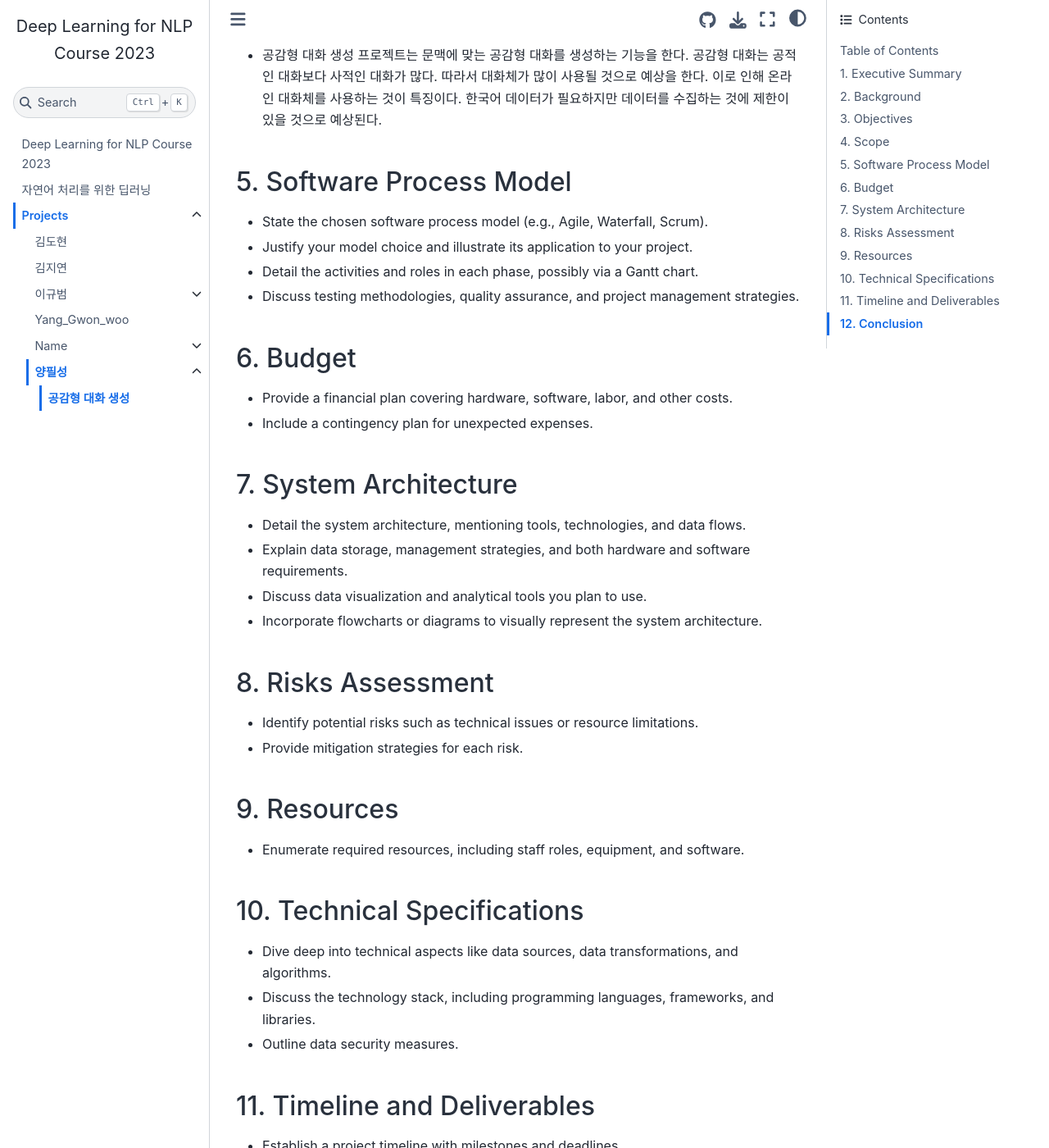
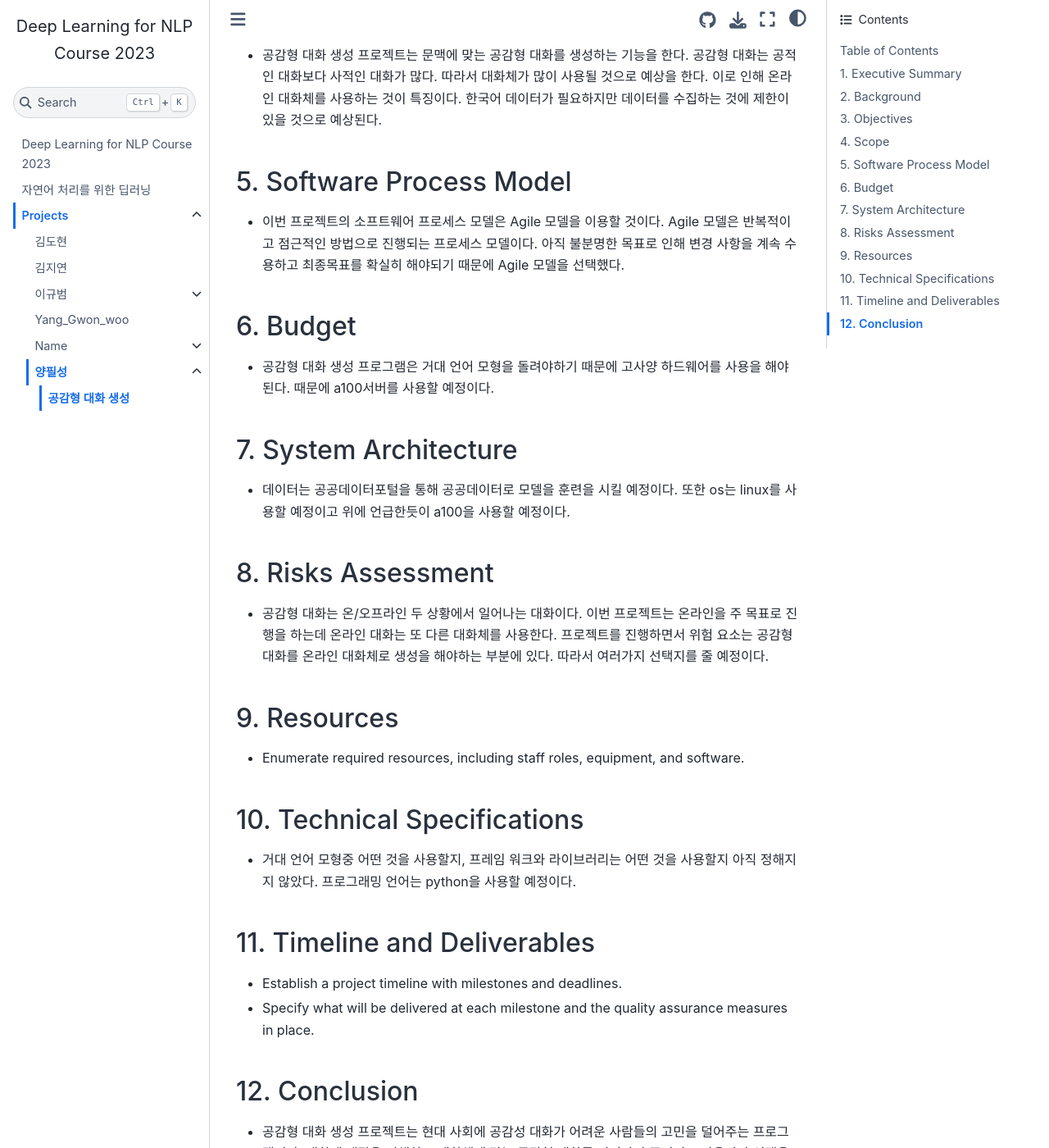
Before and after one commit to ypilseong/deepnlp-2023, a Jupyter Book: the page built from book/projects/pilseong_202121010/proposal.md, in a window 1280 px wide and 1400 px high, scrolled down 1798 px. Shown: the whole window at 82% size. Built offline with Jupyter Book 1.0.4 settings and Sphinx 7.4.7 and the Sphinx Book theme 1.1.4, drawn with Linux system fonts in a browser that asks for light colours; some of the changed text lies outside the part shown.

Commit message:
deepnlp_pilseong_project_proposal Fixes ypilseong/deepnlp-2023#4

```diff
--- a/book/projects/pilseong_202121010/proposal.md
+++ b/book/projects/pilseong_202121010/proposal.md
@@ -49,27 +49,19 @@ _Prepared by: [Group Name]_
 
 ## 5. Software Process Model
 
-- State the chosen software process model (e.g., Agile, Waterfall, Scrum).
-- Justify your model choice and illustrate its application to your project.
-- Detail the activities and roles in each phase, possibly via a Gantt chart.
-- Discuss testing methodologies, quality assurance, and project management strategies.
+- 이번 프로젝트의 소프트웨어 프로세스 모델은 Agile 모델을 이용할 것이다. Agile 모델은 반복적이고 점근적인 방법으로 진행되는 프로세스 모델이다. 아직 불분명한 목표로 인해 변경 사항을 계속 수용하고 최종목표를 확실히 해야되기 때문에 Agile 모델을 선택했다.
 
 ## 6. Budget
 
-- Provide a financial plan covering hardware, software, labor, and other costs.
-- Include a contingency plan for unexpected expenses.
+- 공감형 대화 생성 프로그램은 거대 언어 모형을 돌려야하기 때문에 고사양 하드웨어를 사용을 해야된다. 때문에 a100서버를 사용할 예정이다.
 
 ## 7. System Architecture
 
-- Detail the system architecture, mentioning tools, technologies, and data flows.
-- Explain data storage, management strategies, and both hardware and software requirements.
-- Discuss data visualization and analytical tools you plan to use.
-- Incorporate flowcharts or diagrams to visually represent the system architecture.
+- 데이터는 공공데이터포털을 통해 공공데이터로 모델을 훈련을 시킬 예정이다. 또한 os는 linux를 사용할 예정이고 위에 언급한듯이 a100을 사용할 예정이다.
 
 ## 8. Risks Assessment
 
-- Identify potential risks such as technical issues or resource limitations.
-- Provide mitigation strategies for each risk.
+- 공감형 대화는 온/오프라인 두 상황에서 일어나는 대화이다. 이번 프로젝트는 온라인을 주 목표로 진행을 하는데 온라인 대화는 또 다른 대화체를 사용한다. 프로젝트를 진행하면서 위험 요소는 공감형 대화를 온라인 대화체로 생성을 해야하는 부분에 있다. 따라서 여러가지 선택지를 줄 예정이다.
 
 ## 9. Resources
 
@@ -77,10 +69,7 @@ _Prepared by: [Group Name]_
 
 ## 10. Technical Specifications
 
-- Dive deep into technical aspects like data sources, data transformations, and algorithms.
-- Discuss the technology stack, including programming languages, frameworks, and libraries.
-- Outline data security measures.
-
+- 거대 언어 모형중 어떤 것을 사용할지, 프레임 워크와 라이브러리는 어떤 것을 사용할지 아직 정해지지 않았다. 프로그래밍 언어는 python을 사용할 예정이다.
 ## 11. Timeline and Deliverables
 
 - Establish a project timeline with milestones and deadlines.
@@ -88,5 +77,4 @@ _Prepared by: [Group Name]_
 
 ## 12. Conclusion
 
-- Summarize key points, reiterate the project’s importance, and present a call to action.
-- Address potential challenges and limitations.
+- 공감형 대화 생성 프로젝트는 현대 사회에 공감성 대화가 어려운 사람들의 고민을 덜어주는 프로그램이다. 대화에 맥락을 이해하고 대화체에 맞는 공감형 대화를 여러가지 주어지고 사용자가 선택을 하는 식에 프로그램을 목표로 하고있다.
```
